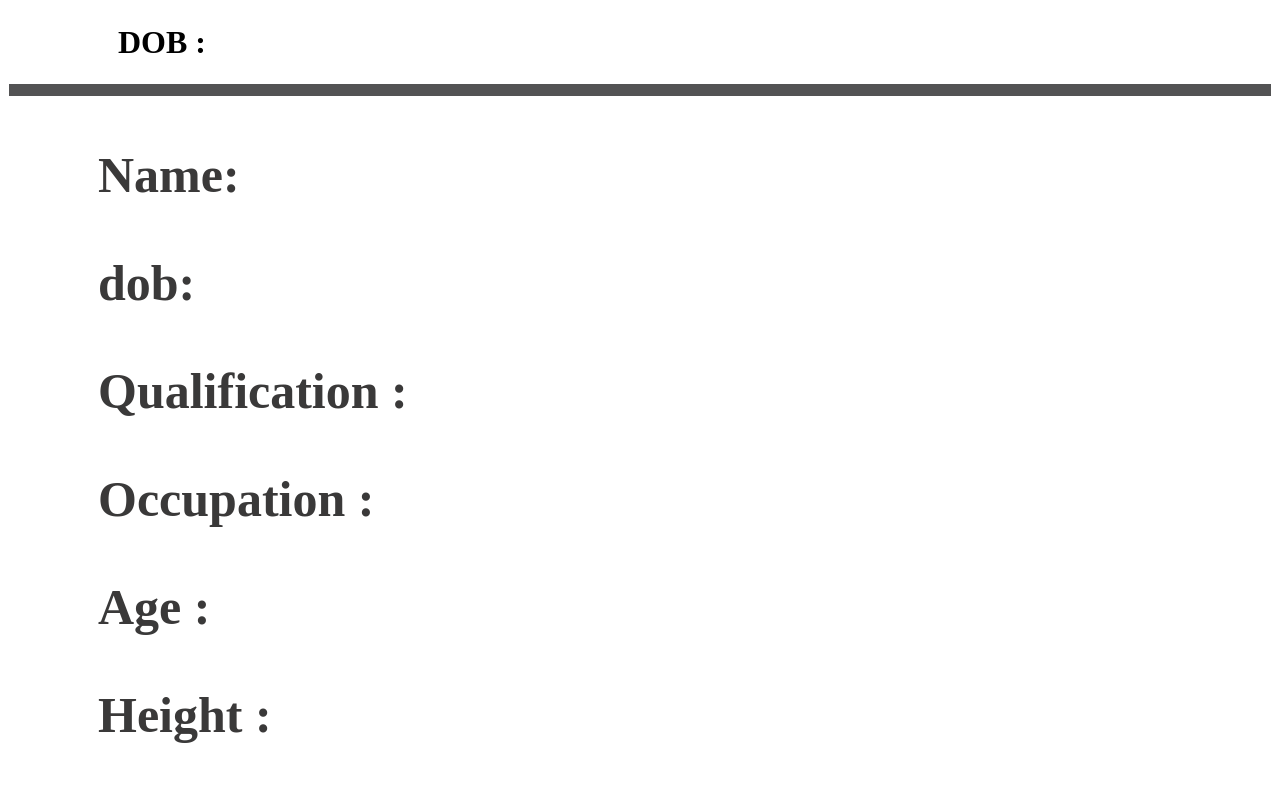
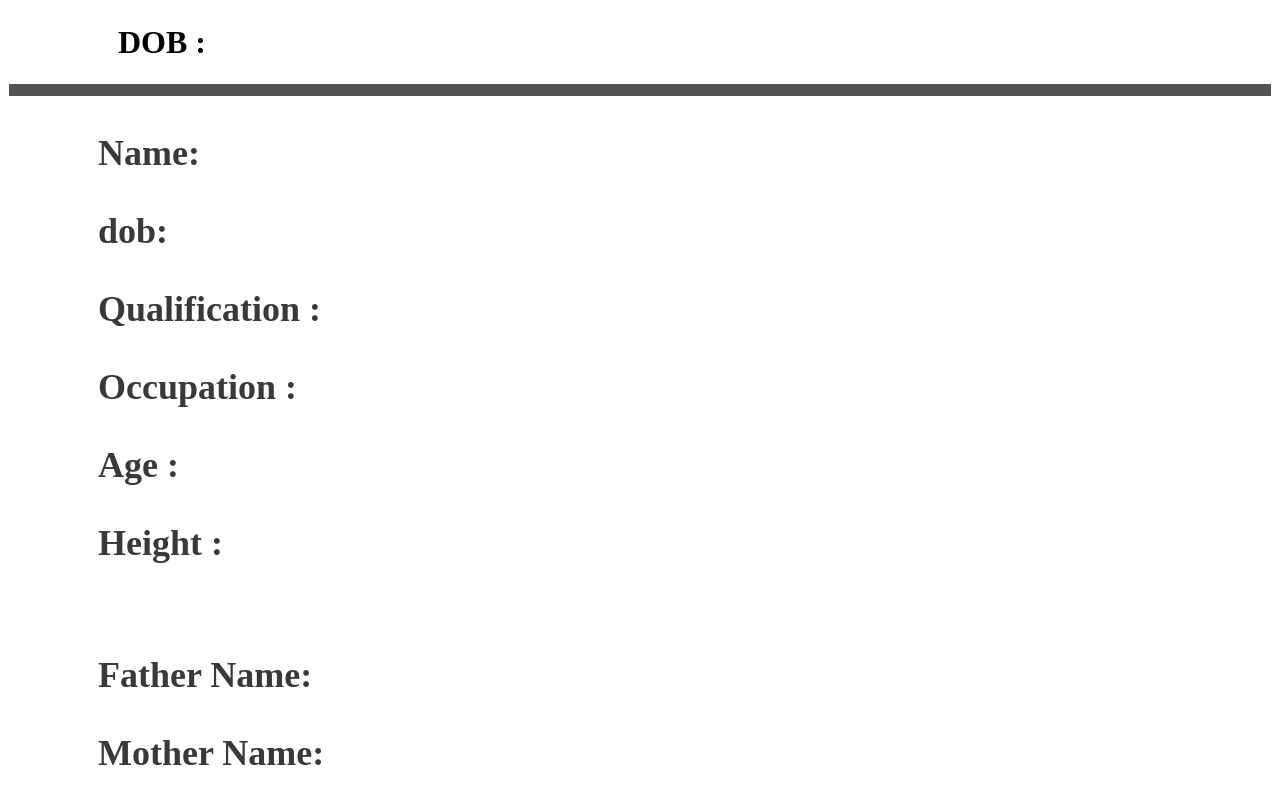
Before and after one commit to ramswarooppatidar/generate_pdf, a React (Create React App) app: page / in a window 1280 px wide. Shown: the part 1760-2560 px from the top of the page. Built offline with nearby package versions, Linux system fonts and the light colour scheme.

Commit message:
add size

```diff
--- a/src/component/pdf.module.css
+++ b/src/component/pdf.module.css
@@ -1,5 +1,5 @@
 p{
-   font-size: 50px;
+   font-size: 36px;
    color: rgb(58, 57, 57);
    margin-left: 90px;
 }
```
